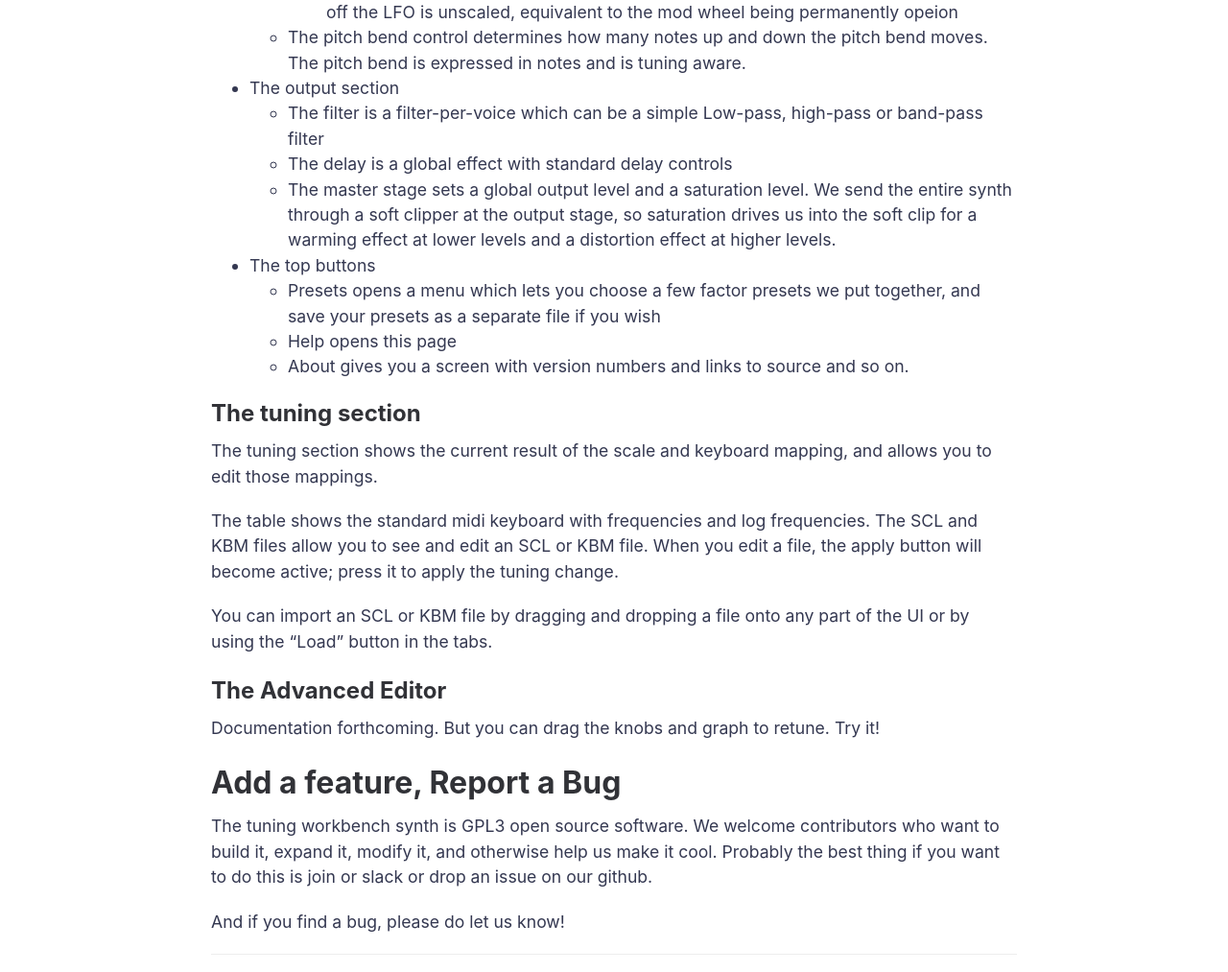
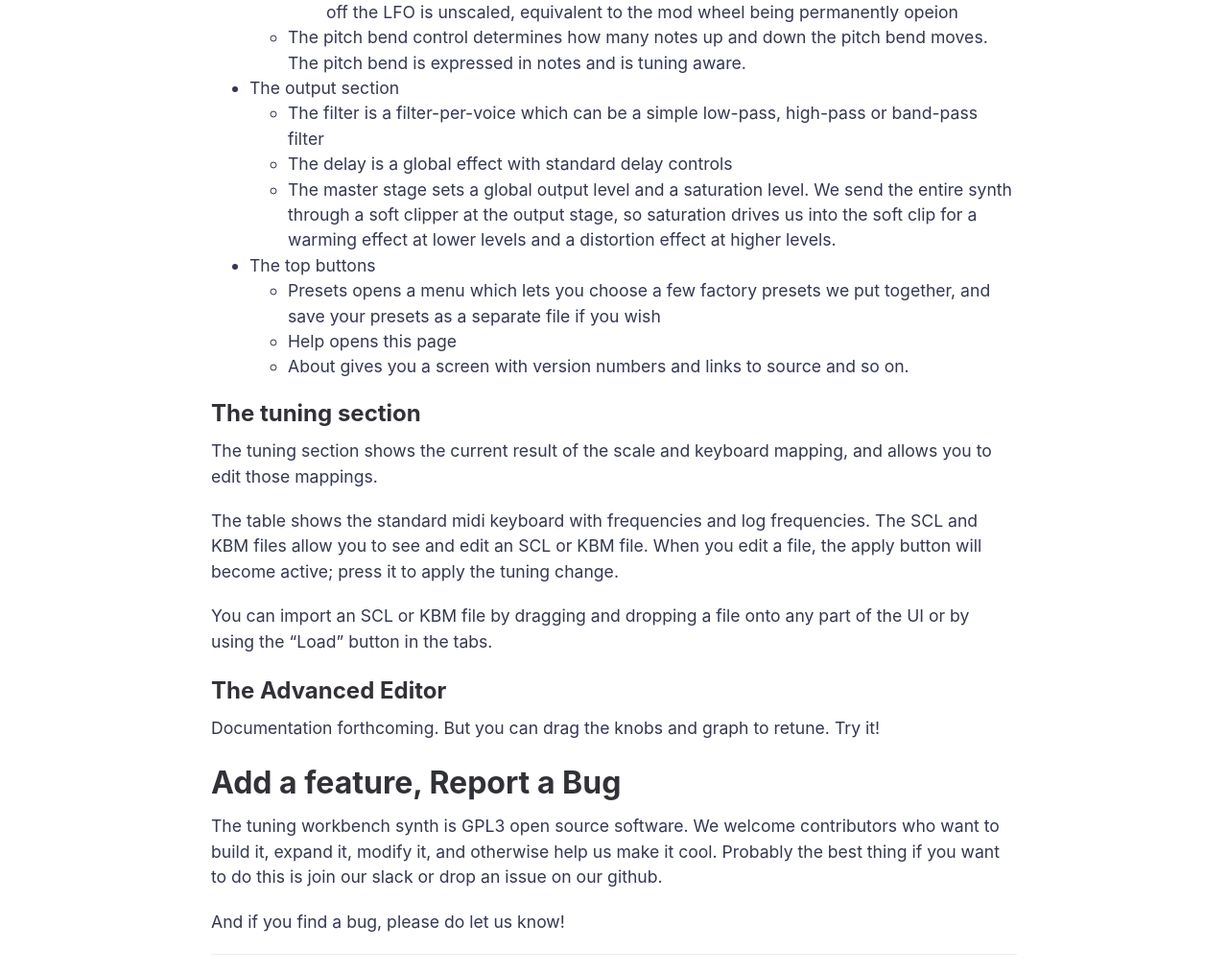
Before and after one commit to surge-synthesizer/surge-synth-team.org, a Jekyll site: the page built from _posts/2020-03-03-tuning-workbench-synth.md, in a window 1280 px wide and 1400 px high, scrolled down 2510 px. Shown: the part 202-1215 px from the top of the window at 96% size. Built offline with Jekyll 4.4.1, drawn with Linux system fonts in a browser that asks for light colours; some of the changed text lies outside the part shown.

Commit message:
Fix typos

```diff
--- a/_posts/2020-03-03-tuning-workbench-synth.md
+++ b/_posts/2020-03-03-tuning-workbench-synth.md
@@ -54,13 +54,13 @@ The generator section controls the sound source. Reading from left to right, it
   - The pitch bend control determines how many notes up and down the pitch bend moves. The pitch bend is expressed
     in notes and is tuning aware.
 - The output section
-  - The filter is a filter-per-voice which can be a simple Low-pass, high-pass or band-pass filter
+  - The filter is a filter-per-voice which can be a simple low-pass, high-pass or band-pass filter
   - The delay is a global effect with standard delay controls
   - The master stage sets a global output level and a saturation level. We send the entire synth through
     a soft clipper at the output stage, so saturation drives us into the soft clip for a warming effect
     at lower levels and a distortion effect at higher levels.
 - The top buttons
-  - Presets opens a menu which lets you choose a few factor presets we put together, and save your presets as a separate file if you wish
+  - Presets opens a menu which lets you choose a few factory presets we put together, and save your presets as a separate file if you wish
   - Help opens this page
   - About gives you a screen with version numbers and links to source and so on.
 
@@ -80,6 +80,6 @@ Documentation forthcoming. But you can drag the knobs and graph to retune. Try i
 # Add a feature, Report a Bug
 
 The tuning workbench synth is GPL3 open source software. We welcome contributors who want to build it, expand it, modify it,
-and otherwise help us make it cool. Probably the best thing if you want to do this is join or slack or drop an issue on our github.
+and otherwise help us make it cool. Probably the best thing if you want to do this is join our slack or drop an issue on our github.
 
 And if you find a bug, please do let us know!
```
Also changed, not shown: other parts of _posts/2020-03-03-tuning-workbench-synth.md (+1 -1 lines).
